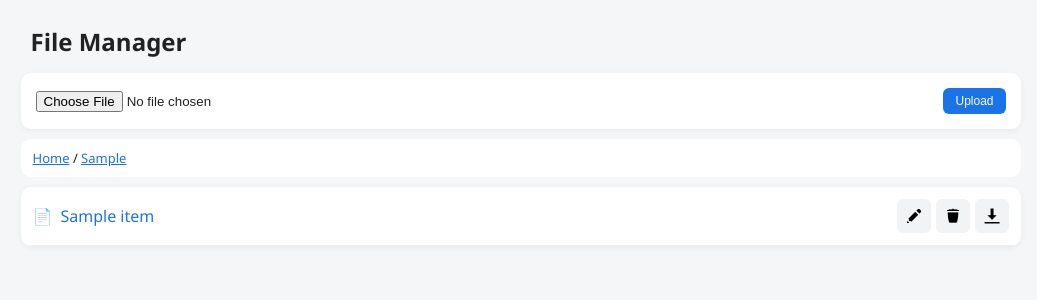
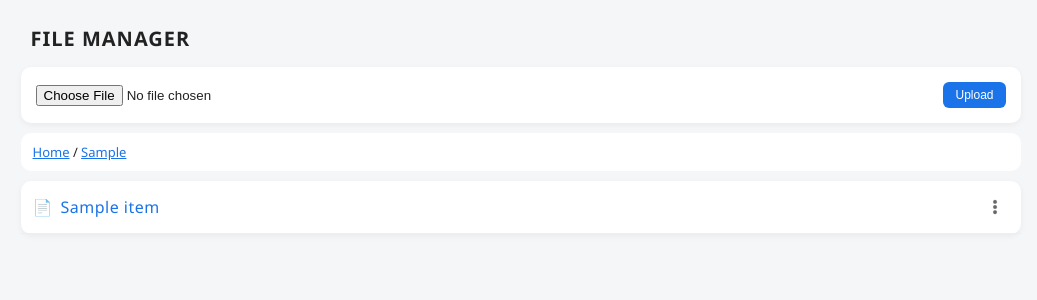
Before and after one commit to AniketDohale/WebFile, a Flask app: template templates/index.html in a window 1280 px wide. Shown: the top 300 px of the page, without its empty margins (112-1149 px from the left). Run offline with Flask 3, Linux system fonts and the light colour scheme; the template is opened without the code that fills it: most values are stand-ins (such as "Sample title", 1, 10 or a date in 2020).

Commit message:
Improved Menu Style

```diff
--- a/static/scripts/script.js
+++ b/static/scripts/script.js
@@ -20,3 +20,36 @@ document.addEventListener("DOMContentLoaded", () => {
         }, 3000);
     });
 });
+
+document.addEventListener("click", function (e) {
+    const clickedMenuBtn = e.target.closest(".menu-btn");
+
+    // Close all other menus when clicking outside
+    document.querySelectorAll(".menu").forEach(menu => {
+        if (!menu.contains(e.target)) {
+            menu.classList.remove("open");
+            menu.classList.remove("open-up"); // Reset position
+        }
+    });
+
+    if (clickedMenuBtn) {
+        const menu = clickedMenuBtn.closest(".menu");
+        const dropdown = menu.querySelector(".menu-dropdown");
+
+        // Toggle the 'open' class
+        const isOpen = menu.classList.toggle("open");
+
+        if (isOpen) {
+            // Check if the menu is near the bottom of the screen
+            const rect = menu.getBoundingClientRect();
+            const spaceBelow = window.innerHeight - rect.bottom;
+            const dropdownHeight = 150; // Approximate height of your menu
+
+            if (spaceBelow < dropdownHeight) {
+                menu.classList.add("open-up");
+            } else {
+                menu.classList.remove("open-up");
+            }
+        }
+    }
+});
--- a/static/styles/style.css
+++ b/static/styles/style.css
@@ -1,12 +1,3 @@
-:root {
-    --bg: #202020;
-    --surface: #1e1e1e;
-    --surface-hover: #2a2a2a;
-    --text: #e0e0e0;
-    --border: #3a3a3a;
-    --accent: #4da3ff;
-}
-
 html {
     scrollbar-gutter: stable;
 }
@@ -27,6 +18,10 @@ body {
 
 h2 {
     margin: 15px 10px;
+    font-weight: 800;
+    font-size: 20px;
+    text-transform: uppercase;
+    letter-spacing: 1px;
 }
 
 /* Top panel */
@@ -57,17 +52,30 @@ h2 {
     border-radius: 6px;
     cursor: pointer;
     font-size: 12px;
+    background-color: #7fa9f1;
 }
 
 .upload button:hover {
     opacity: 0.9;
 }
 
+/* Breadcrumb */
+.breadcrumb {
+    background: #fff;
+    padding: 10px 12px;
+    border-radius: 10px;
+    margin-bottom: 10px;
+    font-size: 13px;
+}
+
+.breadcrumb a {
+    color: #1a73e8;
+}
+
 /* File list */
 .file-list {
     background: #fff;
     border-radius: 10px;
-    overflow: hidden;
     box-shadow: 0 2px 6px rgba(0, 0, 0, 0.05);
 }
 
@@ -100,72 +108,85 @@ h2 {
     overflow: hidden;
     text-overflow: ellipsis;
     display: block;
+    letter-spacing: 0.5px;
 }
 
-/* Actions */
-.actions {
-    display: flex;
-    gap: 5px;
+/* Menu */
+.menu {
+    position: relative;
+    margin-left: auto;
     flex-shrink: 0;
 }
 
-.icon-form {
-    display: flex;
-    align-items: center;
-    gap: 5px;
-}
-
-.icon-btn {
+.menu-btn {
+    -webkit-tap-highlight-color: transparent;
+    background: none;
+    border: none;
+    padding: 6px;
+    border-radius: 50%;
+    cursor: pointer;
     display: flex;
     align-items: center;
     justify-content: center;
-    width: 34px;
-    height: 34px;
-    border: none;
-    border-radius: 6px;
-    background: #f1f3f5;
-    cursor: pointer;
-    padding: 0;
 }
 
-.icon-btn img {
-    width: 18px;
-    height: 18px;
+.menu-btn img {
+    width: 16px;
+    height: 16px;
+    opacity: 0.6;
+    transition: 0.2s;
 }
 
-.btn-rename:hover {
-    background: #fff3cd;
+.menu-btn:hover img {
+    opacity: 1;
 }
 
-.btn-delete:hover {
-    background: #f8d7da;
+.menu-dropdown {
+    position: absolute;
+    right: 0;
+    top: 110%;
+    padding: 4px;
+    background: #fff;
+    border: 1px solid var(--border);
+    border-radius: 6px;
+    display: none;
+    flex-direction: column;
+    min-width: 80px;
+    z-index: 100;
+    opacity: 0;
+    transition: 0.2s ease;
 }
 
-.btn-download:hover {
+.menu-dropdown .icon-btn {
+    display: block;
+    width: 100%;
+    box-sizing: border-box;
+    padding: 8px 10px;
+    text-align: left;
+    background-color: #fff;
+    color: #000000;
+    text-decoration: none;
+    font-size: 14px;
+    border: none;
+    border-radius: 4px;
+    cursor: pointer;
+}
+
+.menu-dropdown .icon-btn:hover {
     background: #7fa9f1;
 }
 
-.icon-form input[type="text"] {
-    padding: 5px;
-    border: 1px solid #ccc;
-    border-radius: 5px;
-    width: 120px;
-    font-size: 12px;
+.menu.open .menu-dropdown {
+    display: flex;
+    opacity: 1;
 }
 
-/* Breadcrumb */
-.breadcrumb {
-    background: #fff;
-    padding: 10px 12px;
-    border-radius: 10px;
-    margin-bottom: 10px;
-    font-size: 13px;
+.menu.open.open-up .menu-dropdown {
+    top: auto;
+    bottom: 110%;
 }
 
-.breadcrumb a {
-    color: #1a73e8;
-}
-
+/* Flash Message */
 .msg-wrapper {
     position: fixed;
     bottom: 15px;
@@ -182,9 +203,9 @@ h2 {
     font-size: 14px;
     padding: 10px;
     border-radius: 6px;
-    background: #1a2a3a;
-    border: 1px solid var(--border);
-    color: var(--accent);
+    background: #ffffff;
+    border: 1px solid #3a3a3a;
+    color: #3a3a3a;
     overflow: hidden;
     max-height: 100px;
     animation: slideIn 0.6s cubic-bezier(0.22, 1, 0.36, 1);
@@ -195,6 +216,16 @@ h2 {
         border-width 0.45s ease,
         transform 0.45s ease;
 }
+
+.msg.hide {
+    max-height: 0;
+    padding-top: 0;
+    padding-bottom: 0;
+    margin: 0;
+    border-width: 0;
+    transform: translateY(-4px);
+}
+
 
 @keyframes slideIn {
     from {
@@ -207,12 +238,3 @@ h2 {
         opacity: 1;
     }
 }
-
-.msg.hide {
-    max-height: 0;
-    padding-top: 0;
-    padding-bottom: 0;
-    margin: 0;
-    border-width: 0;
-    transform: translateY(-4px);
-}
--- a/templates/index.html
+++ b/templates/index.html
@@ -77,31 +77,36 @@
                     {% endif %}
                 </div>
 
-                <div class="actions">
+                <div class="menu">
+                    <button class="menu-btn">
+                        <img src="/static/icons/menu.png" alt="Menu">
+                    </button>
 
+                    <div class="menu-dropdown">
                         <form action="/rename" class="icon-form" method="post" id="rename-form-{{ loop.index }}">
                             <input type="hidden" name="old_path" value="{{ (current_path ~ '/' ~ item.name).strip('/') }}">
                             <input type="hidden" name="new_name" placeholder="Rename" id="new-name-{{ loop.index }}" required>
                             <button class="icon-btn btn-rename" onclick="triggerRename('{{ item.name }}', '{{ loop.index }}')">
-                            <img src="/static/icons/edit.png" alt="Rename">
+                                Rename
                             </button>
                         </form>
 
                         <form action="/delete" class="icon-form" method="post" onsubmit="return confirm('Delete {{ item.name }} ?');">
                             <input type="hidden" name="path" value="{{ (current_path ~ '/' ~ item.name).strip('/') }}">
                             <button class="icon-btn btn-delete">
-                            <img src="/static/icons/delete.png" alt="Delete">
+                                Delete
                             </button>
                         </form>
 
                         {% if not item.is_dir %}
                             <a class="icon-btn btn-download" href="/download/{{ (current_path ~ '/' ~ item.name).strip('/') }}"
                                 title="Download">
-                        <img src="/static/icons/download.png" alt="Download">
+                                Download
                             </a>
                         {% endif %}
+                    </div>
+                </div>
 
-                </div>
             </div>
             {% endfor %}
         </div>
```
Also changed, not shown: static/icons/delete.png (deleted), static/icons/download.png (deleted), static/icons/edit.png (deleted), static/icons/menu.png (added). Lines whose indentation alone changed are shown as unchanged.
